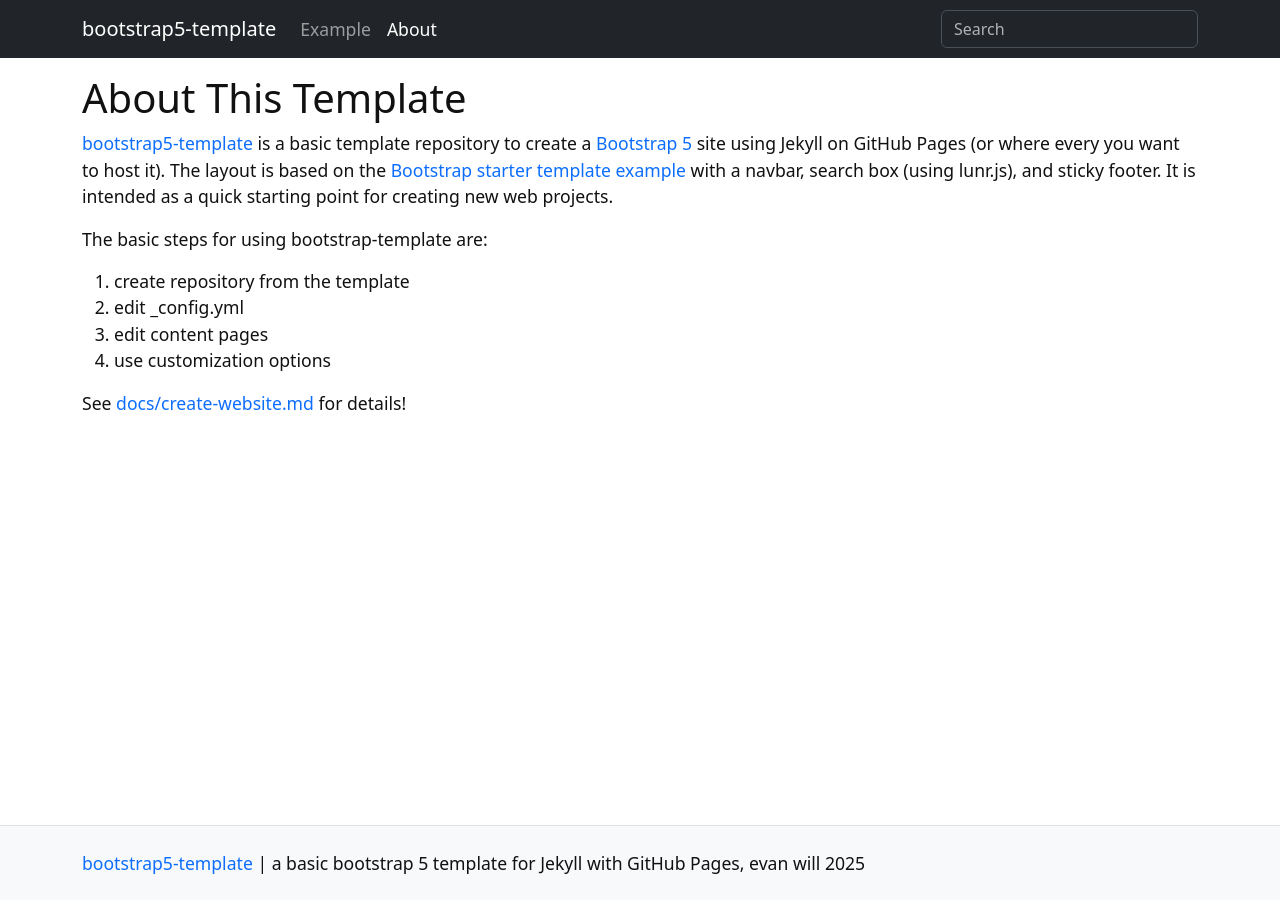
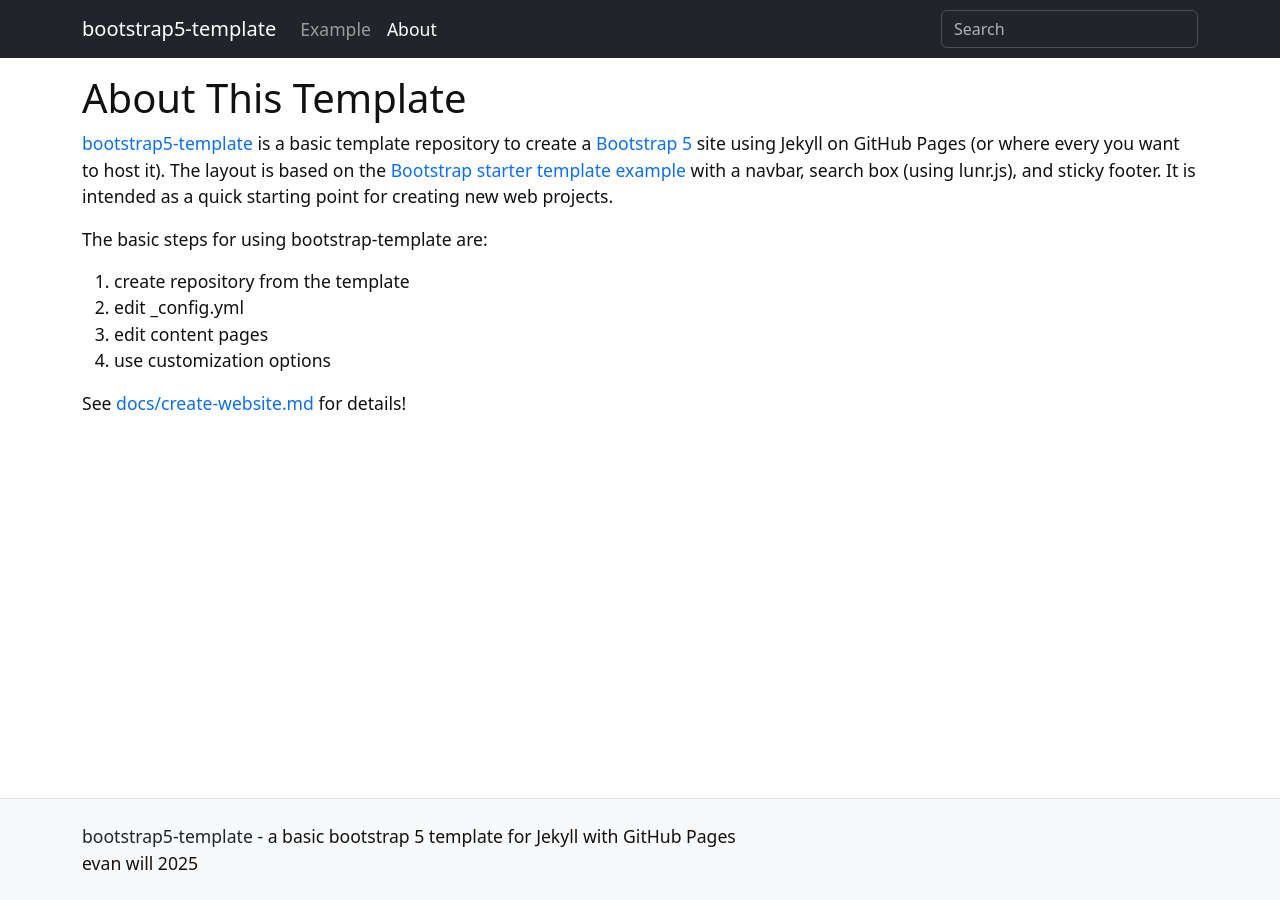
Before and after one commit to thecdil/bootstrap5-template, a Jekyll site: the page built from pages/about.md, in a window 1280 px wide. Built offline with Jekyll 4.4.1, drawn with Linux system fonts in a browser that asks for light colours.

Commit message:
clean up footer

```diff
--- a/_includes/template/footer.html
+++ b/_includes/template/footer.html
@@ -1,5 +1,5 @@
 <footer class="mt-auto border-top bg-light">
     <div class="container my-4">
-        <p><a href="{{ '/' | relative_url }}">{{ site.title }}</a> | {{ site.description }}, {{ site.author }} {{ site.year }}</p>
+        <p><a href="{{ '/' | relative_url }}" class="text-dark link-underline-dark">{{ site.title }}</a> - {{ site.description }} <br>{{ site.author }} {{ site.year }}</p>
     </div>
 </footer>
```
